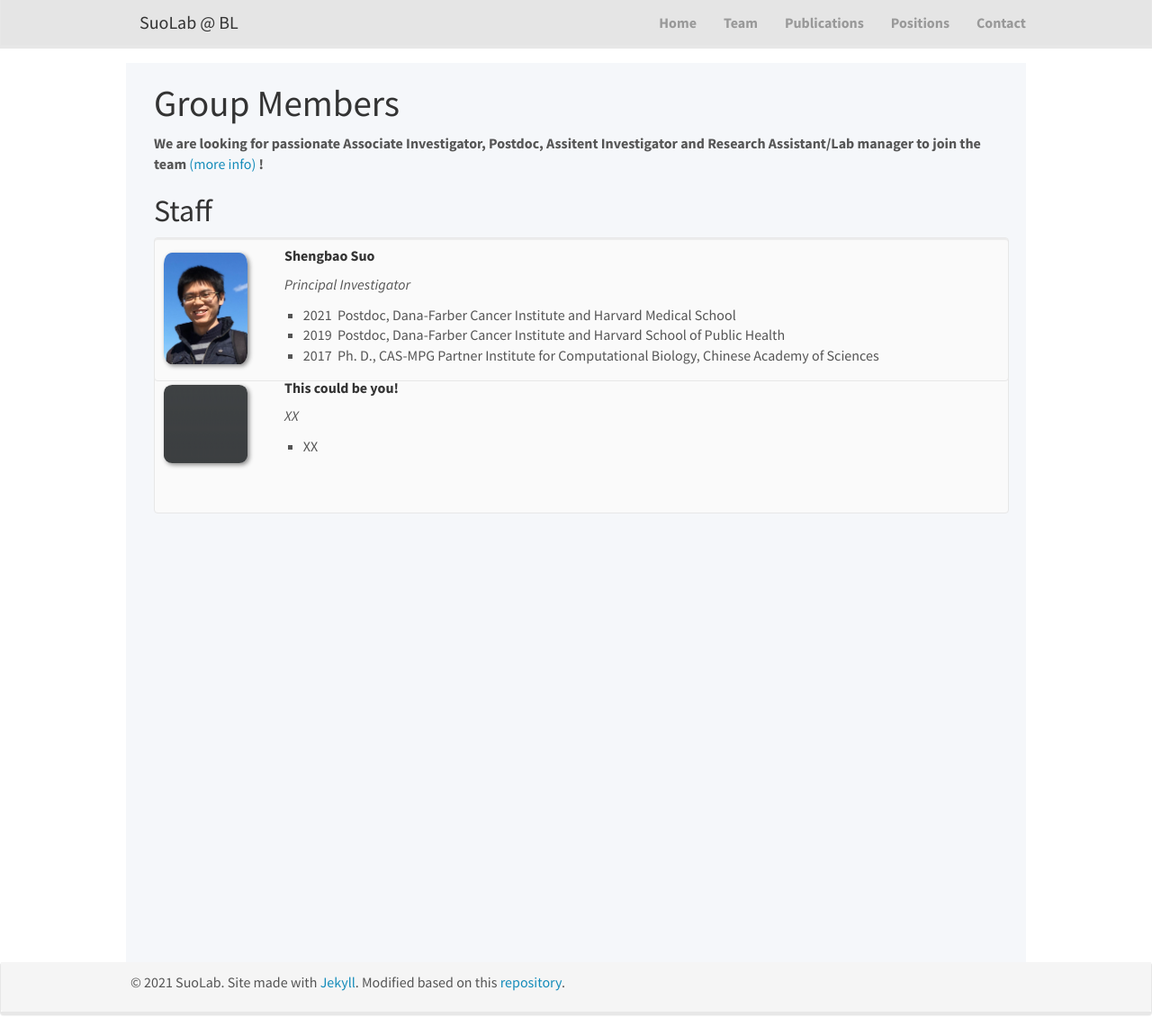
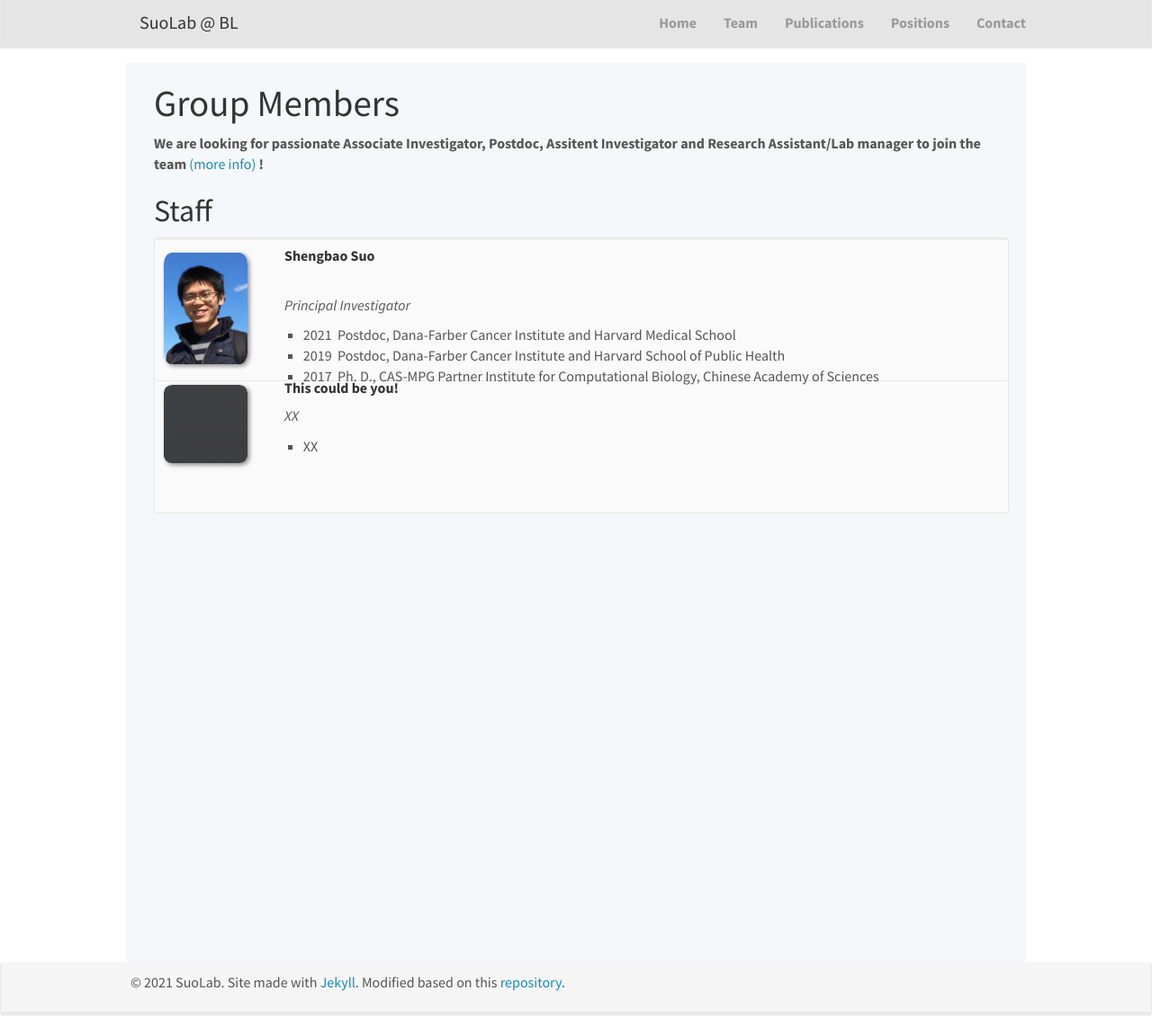
Before and after one commit to suoshengbao/suoshengbao.github.io, a Jekyll site: the page built from _pages/team.md, in a window 1280 px wide and 1151 px high. Shown: the whole window at 90% size. Built offline with Jekyll 4.4.1, drawn with Linux system fonts in a browser that asks for light colours; nearby versions of some CDN libraries.

```diff
--- a/_pages/team.md
+++ b/_pages/team.md
@@ -17,7 +17,7 @@ permalink: /team/
 <div class="well"  style="height: 160px; width: 950px">
 <img src="/images/teampic/ShengbaoSuo.jpg" width="10%" style="float: left;"/>
 <h5><strong>&nbsp;&nbsp;&nbsp;&nbsp;&nbsp;&nbsp;Shengbao Suo<strong></h5>
-<p>&nbsp;&nbsp;&nbsp;&nbsp;&nbsp;&nbsp;<i>Principal Investigator</i></p>
+<br/>&nbsp;&nbsp;&nbsp;&nbsp;&nbsp;&nbsp;<i>Principal Investigator</i>
 <ul style="list-style-type:square; overflow: hidden">
 <li>2021&nbsp;&nbsp;Postdoc, Dana-Farber Cancer Institute and Harvard Medical School</li>
 <li>2019&nbsp;&nbsp;Postdoc, Dana-Farber Cancer Institute and Harvard School of Public Health</li>
```
